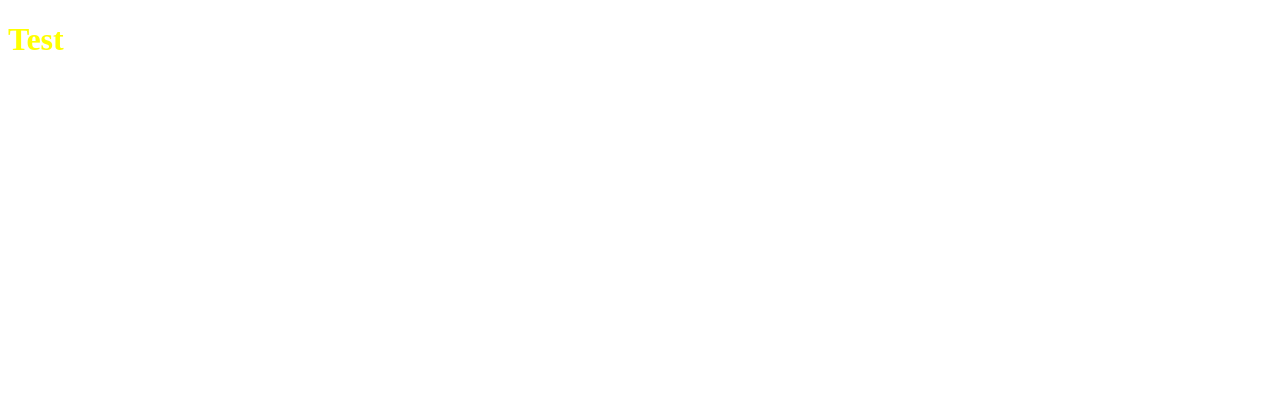
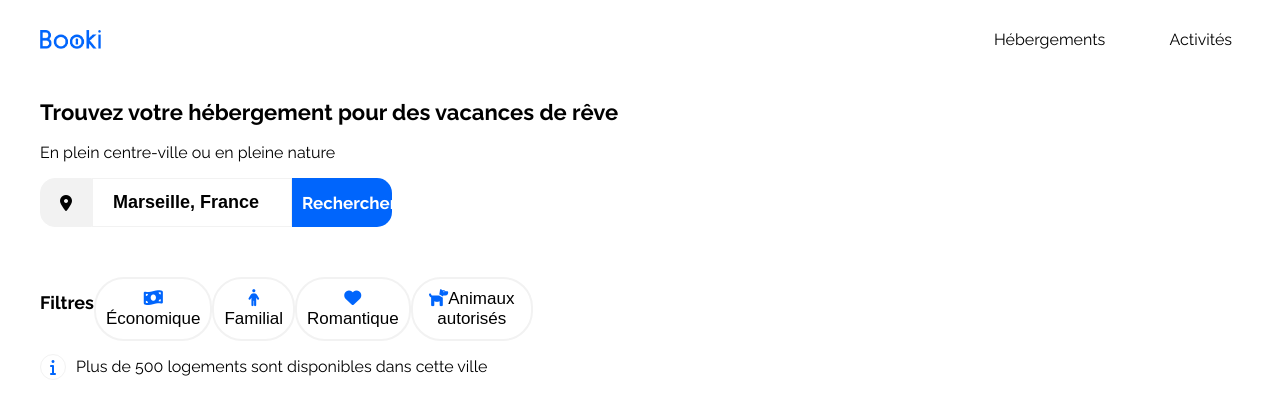
Before and after one commit to TristanMauer/Projet-2-OC, a plain HTML site: page index.html in a window 1280 px wide. Drawn offline with Linux system fonts and the light colour scheme.

Commit message:
Modification code

```diff
--- a/css/style.css
+++ b/css/style.css
@@ -1,3 +1,127 @@
+/* Body*/
+body{
+font-family: 'Raleway', sans-serif;
+margin-left: 40px;
+color: black;
+}
 h1{
-    color:yellow
+  margin-top: 50px;
+  font-size: 22px;
 }
+h2{
+  font-size: 18px;
+
+}
+p{
+  font-size: 16px;
+}
+.fa-solid{
+  color:#0065FC ;
+}
+
+/*NAV*/
+nav {
+    margin-top: 30px;
+    display: flex;
+    flex-direction: row;
+    align-items: center;
+    justify-content: space-between;
+}
+nav img {
+  width: 61px;
+  height: 19px;
+}
+nav a {
+  color: black;
+  text-decoration: none;
+  padding: 20px;
+  margin-right: 20px;
+}
+nav a:hover{
+  color:#0065FC;
+  border-top: solid 3px #0065FC ;
+  padding-top: 27px;
+}
+/*HEADER*/
+.formulaire{
+display: flex;
+flex-direction: row;
+}
+.icon-map{
+  background-color: #F2F2F2;
+  width:50px;
+  height:47px;
+  border: 1px solid #F2F2F2;
+  border-radius: 15px 0 0 15px;
+  display: flex;
+  justify-content: center;
+  align-items: center;
+}
+.fa-location-dot{
+  color: black;
+}
+.recherche{
+  width: 200px;
+  height:49px;
+  font-size: 18px;
+  border:1px solid #F2F2F2;
+  padding-left: 20px;
+
+}
+.recherche::placeholder{
+  opacity: 1;
+  color:black;
+  font-weight: bold;
+}
+
+.bouton-recherche{
+  background-color: #0065FC;
+  border-radius: 0 15px 15px 0;
+  border: none;
+  width:100px;
+  height: 49px;
+  color: white;
+  font-family: 'Raleway', sans-serif;
+  font-weight: bold;
+}
+
+/*FILTRE*/
+.conteneur-filtres{
+  margin-top: 50px;
+  margin-right: 60%;
+ display: flex;
+ flex-direction: row;
+ justify-content: space-between;
+}
+.bouton-filtre {
+  display: flex;
+}
+button{
+  border-radius: 30px;
+  border:2px solid #F2F2F2;
+  padding: 10px;
+  background: none;
+  font-size: 17px;
+}
+button:hover{
+  background-color:#DEEBFF ;
+}
+
+.icone-info{
+ border: solid 1px #F2F2F2;
+  width: 24px;
+  height: 24px;
+  border-radius: 30px;
+  background: none;
+  display: flex;
+  justify-content: center;
+  align-items: center;
+}
+.information{
+  display: flex;
+  flex-direction: row;
+  align-items: center;
+}
+.p-information{
+  margin-left: 10px;
+}
--- a/index.html
+++ b/index.html
@@ -3,12 +3,72 @@
 
 <head>
     <meta charset="utf-8" >
+<link href="css/style.css" rel="stylesheet" >
+<link rel="preconnect" href="https://fonts.googleapis.com">
+<link rel="preconnect" href="https://fonts.gstatic.com" crossorigin>
+<link href="https://fonts.googleapis.com/css2?family=Raleway&display=swap" rel="stylesheet">
+<link href="https://fonts.googleapis.com/css2?family=Raleway:wght@700&display=swap" rel="stylesheet">
+<script src="https://kit.fontawesome.com/853b596fd4.js" crossorigin="anonymous"></script>
+<body>
+    <header>
+        <nav>
+            <img src="images/logo/Booki.png" alt="Logo Booki" class="logo-booki">
+        <div class="liens-angrage">
+            <a href="">Hébergements</a>
+            <a href="">Activités</a>
+        </div>
+    </nav>
 
-    <link href="css/style.css" rel="stylesheet" >
+        </header>
+    <section>
+     <h1>Trouvez votre hébergement pour des vacances de rêve</h1>
+        <p>En plein centre-ville ou en pleine nature</p>
 
-</head>
-<body>
+        <form method="get" action="" class="recherche-barre">
+            <div class="formulaire">
+            <div class="icon-map">
+                <i class="fa-solid fa-location-dot"></i>
+            </div>
+            <div>
+                <input type="search" placeholder="Marseille, France" name="recherche" class="recherche">
+            </div>
+            <button class="bouton-recherche">Rechercher</button>
+        </div>
+        </form>
+        </section>
+    <section>
+        <div class="conteneur-filtres">
+        <div class="filtres">
+        <h2>Filtres<h2>
+       </div>
+        <div class="bouton-filtre">
+        <button><i class="fa-solid fa-money-bill-wave"></i> Économique </button>
+        </div>
+        <div class="bouton-filtre">
+        <button><i class="fa-solid fa-person"></i> Familial</button>
+        </div>
+        <div class="bouton-filtre">
+        <button><i class="fa-solid fa-heart"></i> Romantique</button>
+        </div>
+        <div class="bouton-filtre">
+        <button> <i class="fa-solid fa-dog"></i>Animaux autorisés</button>
+     </div>
+    </div>
+</div>
+<div class="information">
+    <div class="icone-info">
+    <i class="fa-solid fa-info"></i>
+</div>
+    <div class="p-information">
+    <p>Plus de 500 logements sont disponibles dans cette ville</p>
+</div>
+</div>
+     </section>
+
+
+
+
 </body>
-<h1>Test</h1>
+
 
 </html>
```
